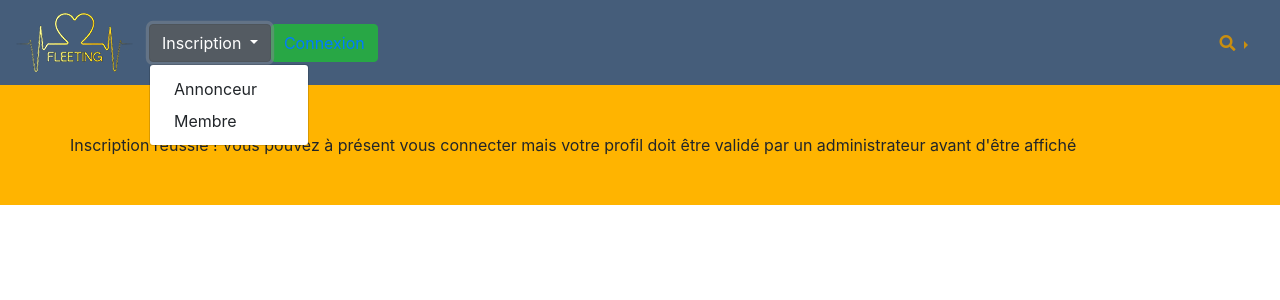
After one commit to DrozdAllan/SymfonyFleetingMercure, a Symfony app: template templates/registration/announcerSuccess.html.twig in a window 1280 px wide, after a click on "Inscription". The commit adds this page. Shown: the top 300 px of the page. Run offline with Twig, Linux system fonts and the light colour scheme; the template is opened without the code that fills it, so the values that code supplies are empty; some libraries are stand-ins or nearby versions.

Commit message:
ajout banwords service in registerannouncer desc, success page redirection for announcer, dropdown for inscription choice, dropright for quicksearch

```diff
--- a/public/css/sass/_navbar.sass
+++ b/public/css/sass/_navbar.sass
@@ -2,8 +2,8 @@ nav.navbar
     background-color: $secondary-color
     a.nav-link, .btn
         color: #c98e0f
-    .dropdown-menu
-        position: absolute
+    .desktopSearchDropdown
+        position: initial
         left: -10rem
         top: 4rem
         padding: 0
--- a/public/css/styles.css
+++ b/public/css/styles.css
@@ -6,8 +6,8 @@ nav.navbar a.nav-link, nav.navbar .btn {
   color: #c98e0f;
 }
 
-nav.navbar .dropdown-menu {
-  position: absolute;
+nav.navbar .desktopSearchDropdown {
+  position: initial;
   left: -10rem;
   top: 4rem;
   padding: 0;
@@ -16,7 +16,7 @@ nav.navbar .dropdown-menu {
   height: 2.4rem;
 }
 
-nav.navbar .dropdown-menu .transition {
+nav.navbar .desktopSearchDropdown .transition {
   -webkit-transition: all 2s ease;
   transition: all 2s ease;
 }
--- a/src/Form/AnnouncerRegistrationType.php
+++ b/src/Form/AnnouncerRegistrationType.php
@@ -85,7 +85,7 @@ class AnnouncerRegistrationType extends AbstractType
                 ],
             ])
             ->add('image', FileType::class, [
-                'label' => 'image (jpeg/png)',
+                'label' => 'Photo',
 
                 // unmapped means that this field is not associated to any entity property
                 'mapped' => false,
@@ -104,6 +104,7 @@ class AnnouncerRegistrationType extends AbstractType
                         'mimeTypesMessage' => 'Please upload a valid format image',
                     ])
                 ],
+                'help' => 'jpeg/png',
             ])
             ->add('submit', SubmitType::class, [
                 'label' => 'Confirmer l\'inscription'
--- /dev/null
+++ b/templates/registration/announcerSuccess.html.twig
@@ -0,0 +1,15 @@
+{% extends 'base.html.twig' %}
+
+{% block title %}
+	Inscription réussie
+{% endblock %}
+
+{% block body %}
+
+    <div class="container">
+    <div class="row">
+    Inscription réussie ! Vous pouvez à présent vous connecter mais votre profil doit être validé par un administrateur avant d'être affiché
+    </div>
+    </div>
+
+{% endblock %}
--- a/templates/search/simpleSearch.html.twig
+++ b/templates/search/simpleSearch.html.twig
@@ -2,7 +2,7 @@
 
 
 {% block body %}
-
+	<div class="container">
 		<div class="row">
 			<h1>
 				Résultat de votre recherche :
@@ -31,5 +31,6 @@
 				</div>
 			{% endfor %}
 		</div>
+	</div>
 
 {% endblock %}
--- a/templates/shared/_navbar.html.twig
+++ b/templates/shared/_navbar.html.twig
@@ -36,19 +36,24 @@
 					{% endif %}
 				{% endif %}
 			{% else %}
-				<div class="btn-group mx-0" role="group" aria-label="Basic example">
-					<button type="button" class="btn btn-success nav-item">
 
-						<a href="{{ path('registrationChoice') }}">
+
+					<div class="dropdown">
+						<a class="btn btn-secondary dropdown-toggle" href="#" role="button" id="dropdownMenuLink" data-toggle="dropdown" aria-haspopup="true" aria-expanded="false">
 							Inscription
 						</a>
-					</button>
+
+						<div class="dropdown-menu" aria-labelledby="dropdownMenuLink">
+							<a class="dropdown-item" href="{{ path('registrationAnnouncer') }}">Annonceur</a>
+							<a class="dropdown-item" href="{{ path('registrationUser') }}">Membre</a>
+						</div>
+					</div>
 					<button type="button" class="btn btn-success nav-item">
 						<a href="{{ path('app_login') }}">
 							Connexion
 						</a>
+
 					</button>
-				</div>
 			{% endif %}
 			<form class="mobileSearch" action="{{ path('simpleSearch') }}" method="get">
 				<div class="input-group m-2">
@@ -70,16 +75,16 @@
 				</a>
 			</button>
 
-		<a class="nav-link" href="{{ path('chatHub') }}"  role="button">
+			<a class="nav-link" href="{{ path('chatHub') }}" role="button">
 				<i class="fas fa-envelope"></i>
 			</a>
 
 		{% endif %}
-		<div class="btn-group dropdown desktopSearch">
+		<div class="btn-group dropright desktopSearch">
 			<a class="nav-link dropdown-toggle" href="#" id="navbarDropdown" role="button" data-toggle="dropdown" aria-haspopup="true" aria-expanded="false">
 				<i class="fas fa-search"></i>
 			</a>
-			<div class="dropdown-menu">
+			<div class="dropdown-menu desktopSearchDropdown">
 				<form class="" action="{{ path('simpleSearch') }}" method="get">
 
 					<div class="input-group mb-3">
```
Also changed, not shown: src/Controller/RegistrationController.php (+31 -19 lines), src/Service/DescriptionFilter.php (added, +27 -0 lines), templates/registration/choice.html.twig (deleted, +0 -18 lines), public/uploads/images/1611492741-ahi-gros-60783592729fb.png (added), public/uploads/images/1611492741-ahi-gros-607835ae0e05f.png (added), public/uploads/images/Zinzin-6078272506156.png (added), public/uploads/images/Zinzin-6078273160189.png (added), 1 other file. Lines whose indentation alone changed are shown as unchanged.
